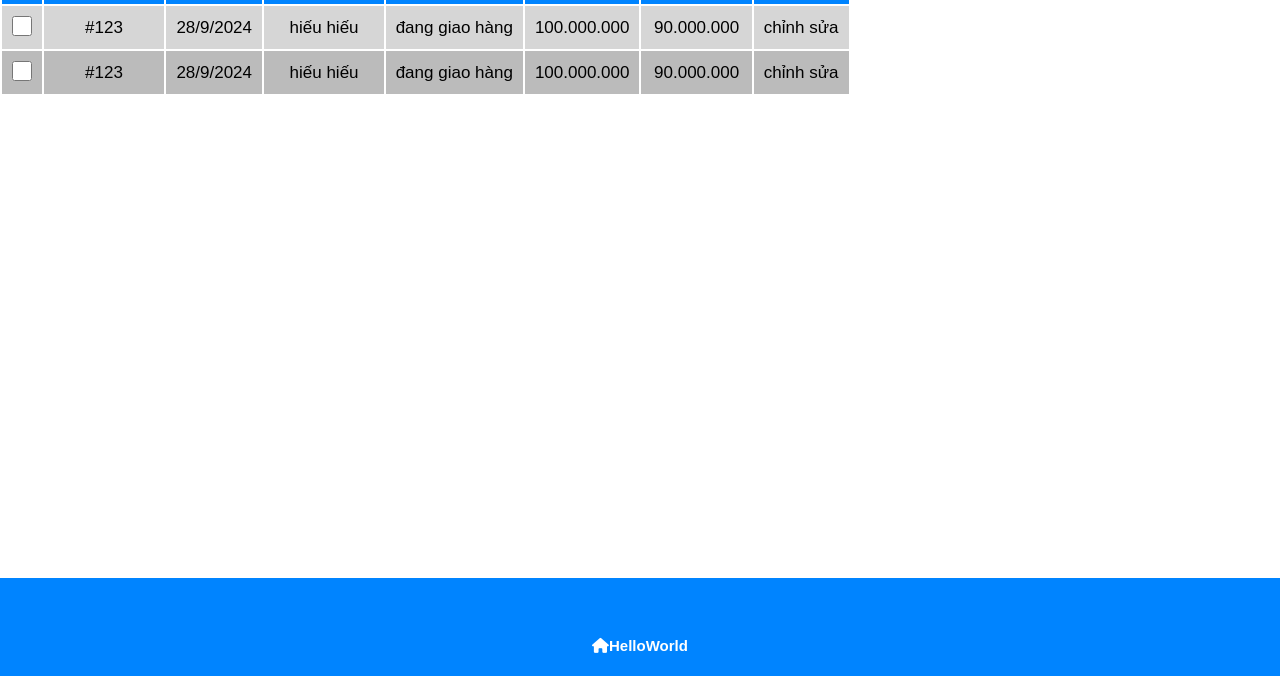
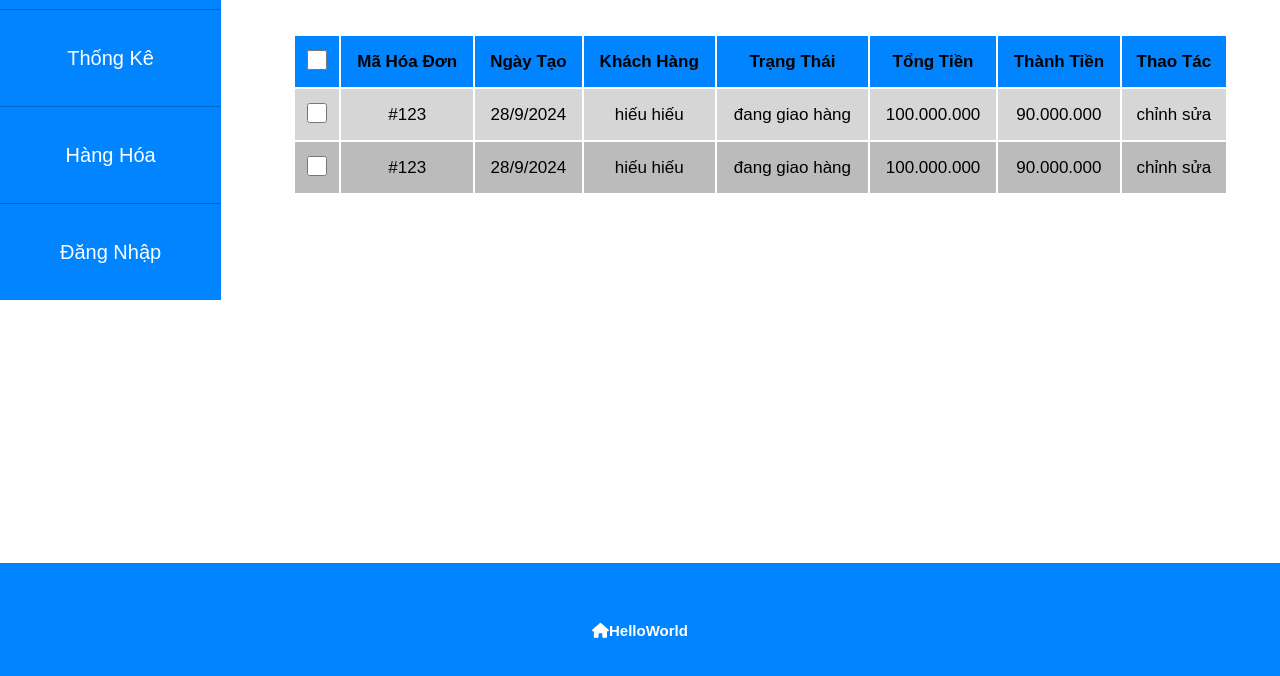
Before and after one commit to hina-kasumi/BTL_Tk_Web, a plain HTML site: page index.html in a window 1280 px wide. Shown: the part 275-951 px from the top of the page. Drawn offline with nearby package versions, Linux system fonts and the light colour scheme.

Commit message:
update side bar

```diff
--- a/assets/JavaScript/index.js
+++ b/assets/JavaScript/index.js
@@ -1,4 +1,6 @@
 "use strict";
+
+//tạo sự kiện click cho checkboxALL
 function tickAll() {
     let checkboxALL = document.getElementsByClassName('checkboxALL');// lấy tất cả các checkboxALL
 
@@ -16,19 +18,21 @@ function tickAll() {
 }
 
 
+//tạo header
 function initHeader() {
     fetch('./assets/components/navbar.html')
         .then(response => response.text())
         .then(data => {
             document.getElementById('header').innerHTML = data;
 
-            const script = document.createElement("script");
-            script.src = "./assets/JavaScript/Navbar.js";
-            document.body.appendChild(script);
+            const script = document.createElement("script"); // tạo thẻ script cho navbar
+            script.src = "./assets/JavaScript/Navbar.js"; // đường dẫn đến file Navbar.js
+            document.body.appendChild(script); // thêm script vào body
         })
         .catch(error => console.error("Lỗi tải navbar:", error));
 }
 
+//tạo footer
 function initFooter() {
     fetch('./assets/components/footer.html')
         .then(response => response.text())
@@ -38,12 +42,26 @@ function initFooter() {
         .catch(error => console.error("Lỗi tải footer:", error));
 }
 
+//tạo sidebar
+function initSidebar() {
+    fetch('./assets/components/sidebar.html')
+        .then(response => response.text())
+        .then(data => {
+            document.getElementById('sidebar').innerHTML = data;
+        })
+        .catch(error => console.error("Lỗi tải sidebar:", error));
+}
+
+//khởi tạo
 function init() {
     console.log('index.js loaded');
     initHeader();
     tickAll();
     initFooter();
+    initSidebar();
 }
+
+//sự kiện DOMContentLoaded xảy ra khi toàn bộ HTML đã được load xong
 document.addEventListener("DOMContentLoaded", function () {
     init();
 });
--- a/assets/components/sidebar.html
+++ b/assets/components/sidebar.html
@@ -4,7 +4,7 @@
 <head>
     <meta charset="UTF-8">
     <meta name="viewport" content="width=device-width, initial-scale=1.0">
-    <link rel="stylesheet" href="./../css/base.css">
+    <!-- <link rel="stylesheet" href="./../css/base.css"> -->
     <title>Document</title>
     <style>
         #sidebar__nav {
--- a/assets/css/index/responsive.css
+++ b/assets/css/index/responsive.css
@@ -5,3 +5,7 @@
 header {
     position: static !important;
 }
+
+#sidebar {
+    display: block;
+}
--- a/assets/css/index/style.css
+++ b/assets/css/index/style.css
@@ -15,19 +15,28 @@ header {
 
 
 /* main */
+main {
+    display: flex;
+    padding-top: 7em;
+    min-height: 90vh;
+    gap: 2em;
+}
 
+#sidebar {
+    display: none;
+}
 
 .main {
-    padding-top: 7em;
-    min-height: 90vh;
+    flex: 1;
+    width: 100vw;
 }
 
 .main__title {
     font-size: 3em;
     display: flex;
+    justify-content: space-between;
     width: 90%;
     line-height: 1.7em;
-    justify-content: space-between;
     margin: 20px auto;
 }
 
@@ -46,8 +55,14 @@ header {
 }
 
 .main__table table {
+    width: 90%;
+    margin: 0 auto;
     text-align: center;
     font-size: 1.7em;
+}
+
+.main__table table tr {
+    height: 3em;
 }
 
 .main__table table tr:nth-child(odd) {
@@ -75,3 +90,6 @@ td>input[type="checkbox"] {
 }
 
 /* footer */
+footer {
+    width: 100%;
+}
--- a/index.html
+++ b/index.html
@@ -25,8 +25,10 @@
 <body>
     <!-- header -->
     <div id="header"></div>
+    <main>
+        <aside id="sidebar"></aside>
 
-    <!-- section -->
+        <!-- article -->
         <article class="main">
             <div class="main__title">
                 <h1>Hóa Đơn</h1>
@@ -37,7 +39,7 @@
             <div class="main__table">
                 <table>
                     <tr>
-                    <th><input type="checkbox" class="checkboxALL" ></th>
+                        <th><input type="checkbox" class="checkboxALL"></th>
                         <th>Mã Hóa Đơn</th>
                         <th>Ngày Tạo</th>
                         <th>Khách Hàng</th>
@@ -69,6 +71,8 @@
                 </table>
             </div>
         </article>
+    </main>
+
 
     <footer id="footer"></footer>
     <script src="./assets/JavaScript/index.js"></script>
```
Lines whose indentation alone changed are shown as unchanged.
